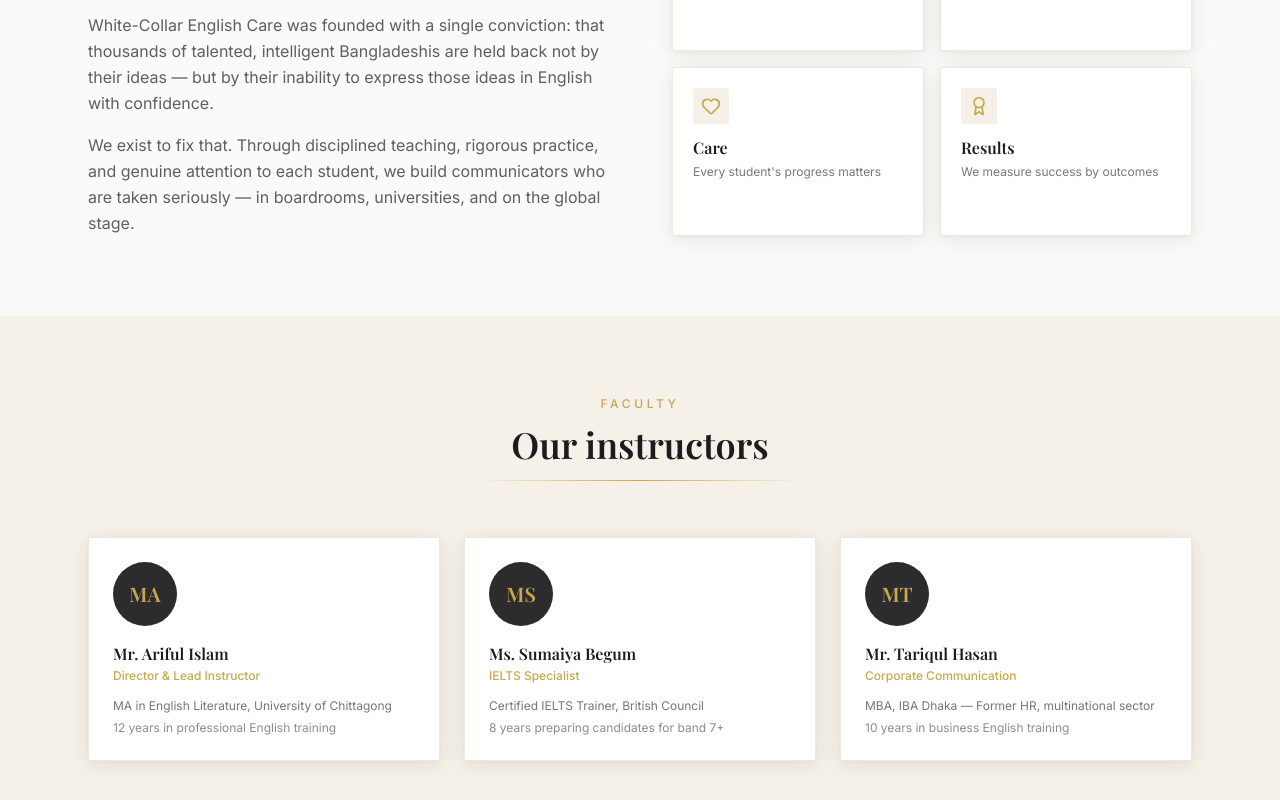
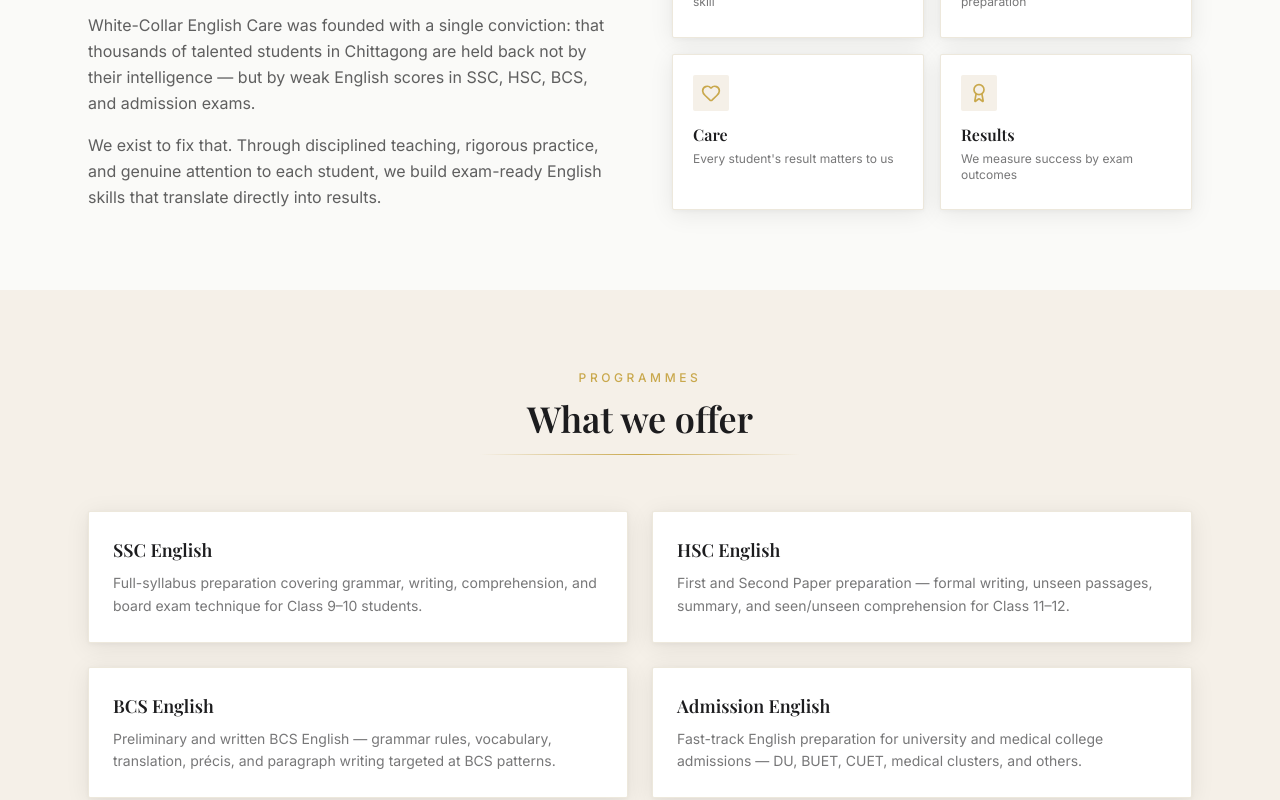
Before and after one commit to taw-ssif26/WhiteCollar, a Next.js app in the folder frontend/: page /about in a window 1280 px wide. Shown: the part 640-1440 px from the top of the page. Built offline with nearby package versions, Linux system fonts and the light colour scheme; a web font is replaced by a local one.

Commit message:
Update page.tsx

```diff
--- a/frontend/app/(public)/about/page.tsx
+++ b/frontend/app/(public)/about/page.tsx
@@ -3,19 +3,16 @@
 export default function AboutPage() {
   return (
     <div className="bg-ivory pt-16">
-      {/* Hero */}
       <section className="bg-charcoal py-24">
         <div className="max-w-6xl mx-auto px-6">
           <p className="text-gold text-xs tracking-[0.3em] uppercase font-medium mb-4">About Us</p>
           <h1 className="font-serif text-ivory text-5xl font-semibold max-w-2xl leading-tight">
-            Built on the belief that language is{" "}
-            <span className="italic text-gold">leverage.</span>
+            Built on the belief that language is <span className="italic text-gold">leverage.</span>
           </h1>
           <div className="gold-divider max-w-sm mt-8" />
         </div>
       </section>
 
-      {/* Mission */}
       <section className="max-w-6xl mx-auto px-6 py-20">
         <div className="grid grid-cols-1 lg:grid-cols-2 gap-16">
           <div>
@@ -24,27 +21,21 @@
               We close the gap between knowledge and expression.
             </h2>
             <p className="text-charcoal/70 leading-relaxed mb-4">
-              White-Collar English Care was founded with a single conviction: that thousands of
-              talented, intelligent Bangladeshis are held back not by their ideas — but by their
-              inability to express those ideas in English with confidence.
+              White-Collar English Care was founded with a single conviction: that thousands of talented students in Chittagong are held back not by their intelligence — but by weak English scores in SSC, HSC, BCS, and admission exams.
             </p>
             <p className="text-charcoal/70 leading-relaxed">
-              We exist to fix that. Through disciplined teaching, rigorous practice, and
-              genuine attention to each student, we build communicators who are taken seriously
-              — in boardrooms, universities, and on the global stage.
+              We exist to fix that. Through disciplined teaching, rigorous practice, and genuine attention to each student, we build exam-ready English skills that translate directly into results.
             </p>
           </div>
           <div className="grid grid-cols-2 gap-4">
             {[
-              { icon: <Target size={20} className="text-gold" />, label: "Precision", desc: "Every lesson has a clear outcome" },
-              { icon: <BookOpen size={20} className="text-gold" />, label: "Depth", desc: "We go beyond surface fluency" },
-              { icon: <Heart size={20} className="text-gold" />, label: "Care", desc: "Every student's progress matters" },
-              { icon: <Award size={20} className="text-gold" />, label: "Results", desc: "We measure success by outcomes" },
+              { icon: <Target size={20} className="text-gold" />, label: "Precision", desc: "Every lesson targets a specific exam skill" },
+              { icon: <BookOpen size={20} className="text-gold" />, label: "Depth", desc: "We go beyond surface-level preparation" },
+              { icon: <Heart size={20} className="text-gold" />, label: "Care", desc: "Every student's result matters to us" },
+              { icon: <Award size={20} className="text-gold" />, label: "Results", desc: "We measure success by exam outcomes" },
             ].map((v) => (
               <div key={v.label} className="p-5 bg-white border border-cream-dark rounded-sm shadow-premium">
-                <div className="w-9 h-9 bg-cream rounded-sm flex items-center justify-center mb-3">
-                  {v.icon}
-                </div>
+                <div className="w-9 h-9 bg-cream rounded-sm flex items-center justify-center mb-3">{v.icon}</div>
                 <p className="font-serif font-semibold text-charcoal mb-1">{v.label}</p>
                 <p className="text-charcoal/60 text-xs">{v.desc}</p>
               </div>
@@ -53,9 +44,32 @@
         </div>
       </section>
 
-      {/* Team */}
+      {/* Programmes */}
       <section className="bg-cream py-20">
         <div className="max-w-6xl mx-auto px-6">
+          <div className="text-center mb-14">
+            <p className="text-gold text-xs tracking-[0.3em] uppercase font-medium mb-3">Programmes</p>
+            <h2 className="font-serif text-charcoal text-4xl font-semibold">What we offer</h2>
+            <div className="gold-divider max-w-xs mx-auto mt-4" />
+          </div>
+          <div className="grid grid-cols-1 sm:grid-cols-2 gap-6">
+            {[
+              { title: "SSC English", desc: "Full-syllabus preparation covering grammar, writing, comprehension, and board exam technique for Class 9–10 students." },
+              { title: "HSC English", desc: "First and Second Paper preparation — formal writing, unseen passages, summary, and seen/unseen comprehension for Class 11–12." },
+              { title: "BCS English", desc: "Preliminary and written BCS English — grammar rules, vocabulary, translation, précis, and paragraph writing targeted at BCS patterns." },
+              { title: "Admission English", desc: "Fast-track English preparation for university and medical college admissions — DU, BUET, CUET, medical clusters, and others." },
+            ].map((p) => (
+              <div key={p.title} className="bg-white border border-cream-dark rounded-sm p-6 shadow-premium">
+                <h3 className="font-serif text-charcoal font-semibold text-lg mb-2">{p.title}</h3>
+                <p className="text-charcoal/60 text-sm leading-relaxed">{p.desc}</p>
+              </div>
+            ))}
+          </div>
+        </div>
+      </section>
+
+      {/* Team */}
+      <section className="max-w-6xl mx-auto px-6 py-20">
         <div className="text-center mb-14">
           <p className="text-gold text-xs tracking-[0.3em] uppercase font-medium mb-3">Faculty</p>
           <h2 className="font-serif text-charcoal text-4xl font-semibold">Our instructors</h2>
@@ -63,27 +77,11 @@
         </div>
         <div className="grid grid-cols-1 sm:grid-cols-2 lg:grid-cols-3 gap-6">
           {[
-              {
-                name: "Mr. Ariful Islam",
-                role: "Director & Lead Instructor",
-                qual: "MA in English Literature, University of Chittagong",
-                exp: "12 years in professional English training",
-              },
-              {
-                name: "Ms. Sumaiya Begum",
-                role: "IELTS Specialist",
-                qual: "Certified IELTS Trainer, British Council",
-                exp: "8 years preparing candidates for band 7+",
-              },
-              {
-                name: "Mr. Tariqul Hasan",
-                role: "Corporate Communication",
-                qual: "MBA, IBA Dhaka — Former HR, multinational sector",
-                exp: "10 years in business English training",
-              },
+            { name: "Mr. Ariful Islam", role: "Director & Lead Instructor", qual: "MA in English Literature, University of Chittagong", exp: "10+ years teaching SSC, HSC, and BCS English" },
+            { name: "Ms. Sumaiya Begum", role: "Academic English Specialist", qual: "BA Hons in English, Chittagong College", exp: "7 years preparing students for board and admission exams" },
+            { name: "Mr. Tariqul Hasan", role: "BCS & Admission Specialist", qual: "BCS 38th Batch — Administration Cadre", exp: "Personally cleared BCS English — teaches from experience" },
           ].map((member) => (
             <div key={member.name} className="bg-white border border-cream-dark rounded-sm p-6 shadow-premium">
-                {/* Placeholder avatar */}
               <div className="w-16 h-16 rounded-full bg-charcoal-light flex items-center justify-center mb-4">
                 <span className="font-serif text-gold text-xl font-semibold">
                   {member.name.split(" ").map((n: string) => n[0]).join("").slice(0, 2)}
@@ -96,7 +94,6 @@
             </div>
           ))}
         </div>
-        </div>
       </section>
     </div>
   );
```
Lines whose indentation alone changed are shown as unchanged.
